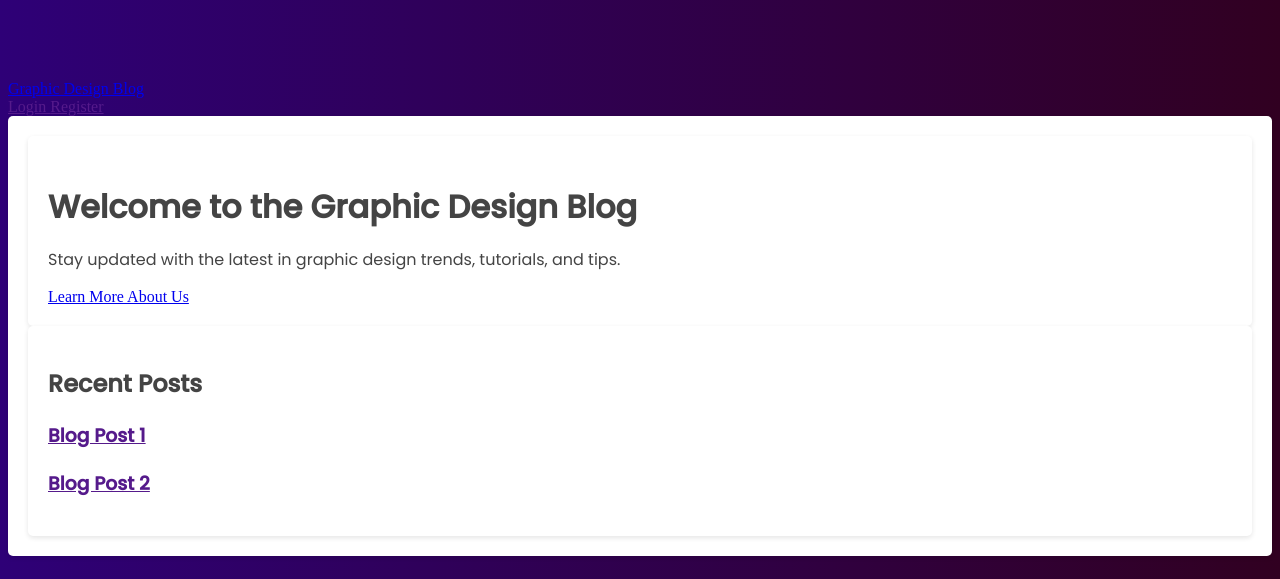
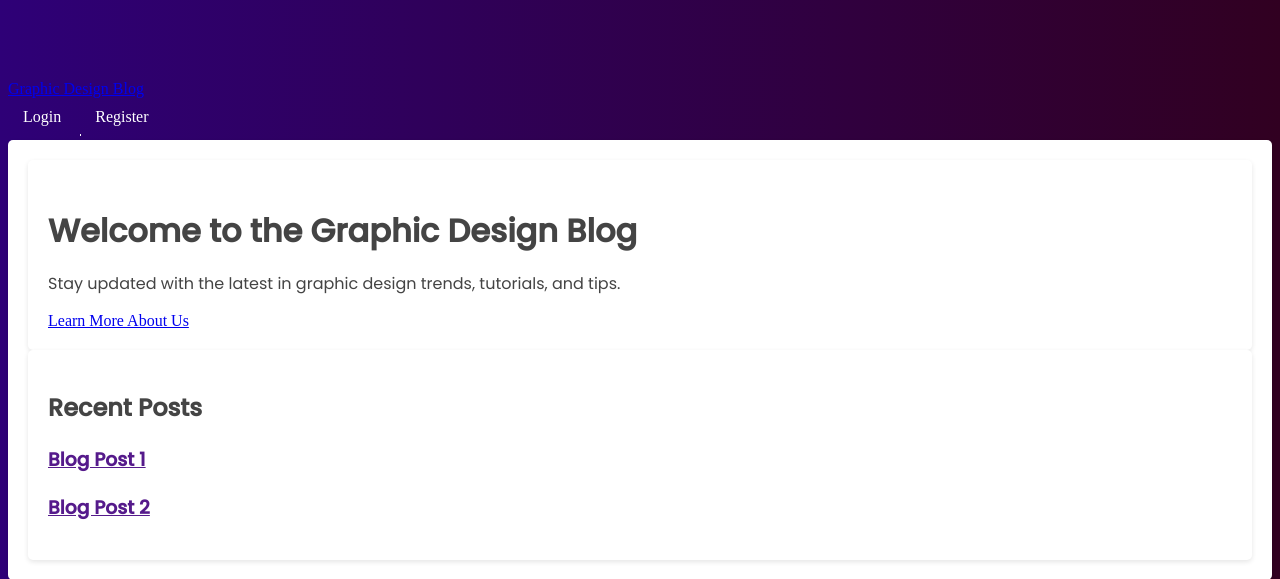
Before and after one commit to OwenD-24/Graphic-Design-Blog, a Django app: page / in a window 1280 px wide. Shown: the top 579 px of the page. Run offline with Django 4.2, Linux system fonts and the light colour scheme.

Commit message:
Updated main.css styling for navigation links

```diff
--- a/blog/static/blog/main.css
+++ b/blog/static/blog/main.css
@@ -21,16 +21,42 @@ ul {
 }
 
 /*------------------------------------ Navbar Link Styling */
-.site-header .navbar-nav .nav-link {
-    color: #cbd5db;
+.nav-item {
+    padding: 10px 15px;
+    color: #fff;
+    text-decoration: none;
+    transition: background-color 0.3s, color 0.3s;
 }
 
-.site-header .navbar-nav .nav-link:hover {
-    color: #ffffff;
+.nav-item:hover {
+    background-color: rgba(255, 255, 255, 0.2);
+    color: #fff;
 }
 
-.site-header .navbar-nav .nav-link.active {
-    font-weight: 500;
+#auth-links {
+    position: relative;
+    display: inline-block;
+    padding: 10px 15px;
+    color: #fff;
+    text-decoration: none;
+    overflow: hidden;
+    transition: color 0.3s;
+}
+
+#auth-links span {
+    position: absolute;
+    display: block;
+    height: 2px;
+    width: 100%;
+    background: #fff;
+    bottom: 0;
+    left: 0;
+    transform: translateX(-100%);
+    transition: transform 0.3s;
+}
+
+#auth-links:hover span {
+    transform: translateX(0);
 }
 
 /*----------------------------------- About Content Styling */
```
